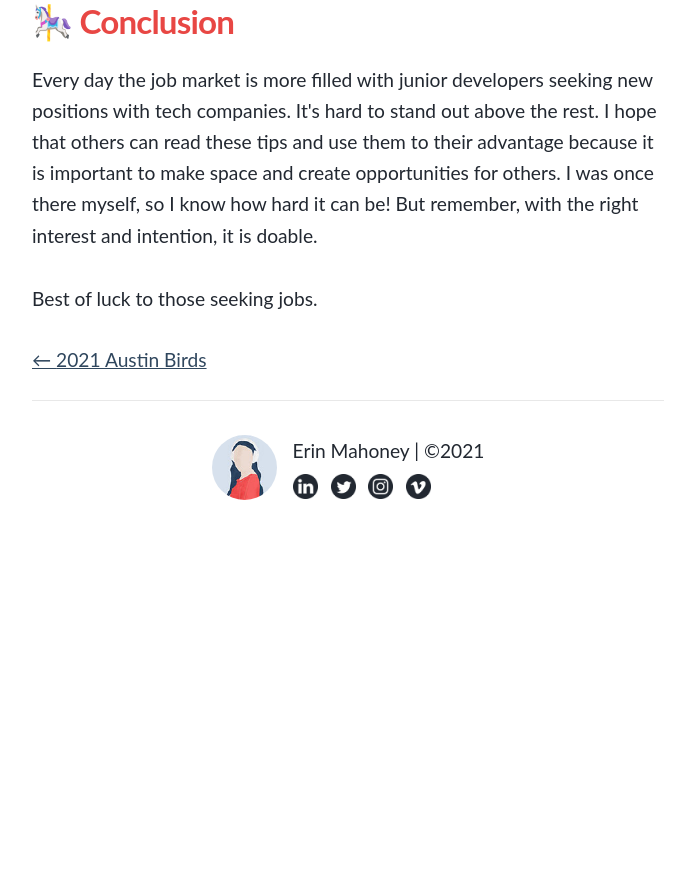
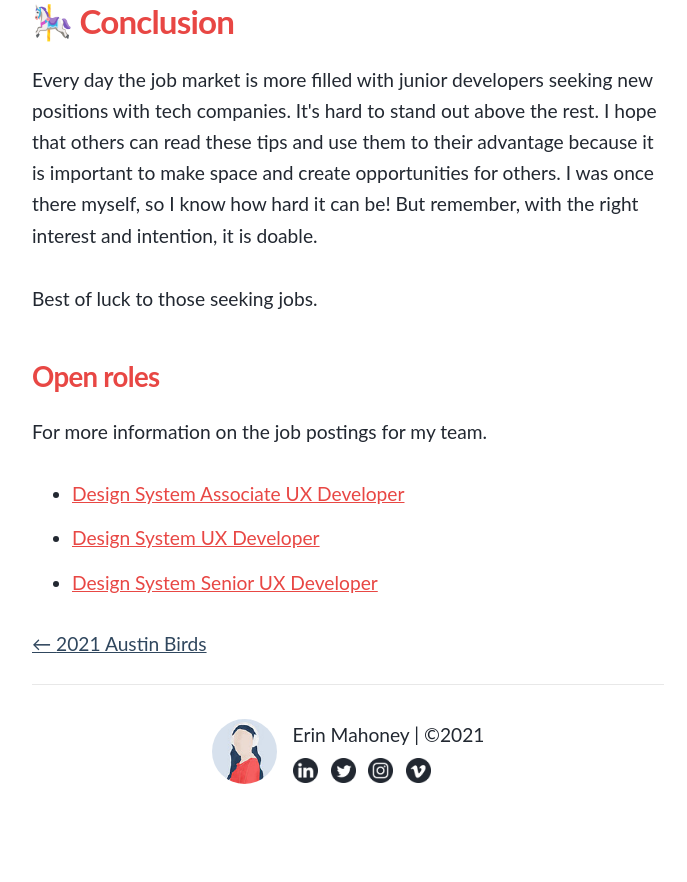
Before and after one commit to erintherad/erinblog, a Gatsby site: page /hiring-junior-devs/ in a window 1280 px wide. Shown: the part 4450-5332 px from the top of the page, without its empty margins (292-979 px from the left). Before the commit the page ends 5085 px from the top, so only its background shows below. Built offline with nearby package versions, Linux system fonts and the light colour scheme; Gatsby itself is replaced by a stand-in of ours.

Commit message:
add job postings

```diff
--- a/content/blog/hiring-junior-devs/index.md
+++ b/content/blog/hiring-junior-devs/index.md
@@ -72,3 +72,11 @@ Some examples:
 Every day the job market is more filled with junior developers seeking new positions with tech companies. It's hard to stand out above the rest. I hope that others can read these tips and use them to their advantage because it is important to make space and create opportunities for others. I was once there myself, so I know how hard it can be! But remember, with the right interest and intention, it is doable.
 
 Best of luck to those seeking jobs.
+
+### Open roles
+
+For more information on the job postings for my team.
+
+* [Design System Associate UX Developer](https://www.indeed.com/viewjob?jk=281b8521f1b8dbff&q=design+system+associate+ux+developer&tk=1erpjhr24u2h7800&from=web&vjs=3)
+* [Design System UX Developer](https://www.indeed.com/viewjob?jk=bfa053f1c7294528&q=design+system+ux+developer&tk=1erpjn9n2u5l6802&from=web&vjs=3)
+* [Design System Senior UX Developer](https://www.indeed.com/viewjob?jk=bc44f4e41ab4aca7&q=design+system+senior+ux+developer&tk=1erpjrbtru2jj800&from=web&vjs=3)
```
